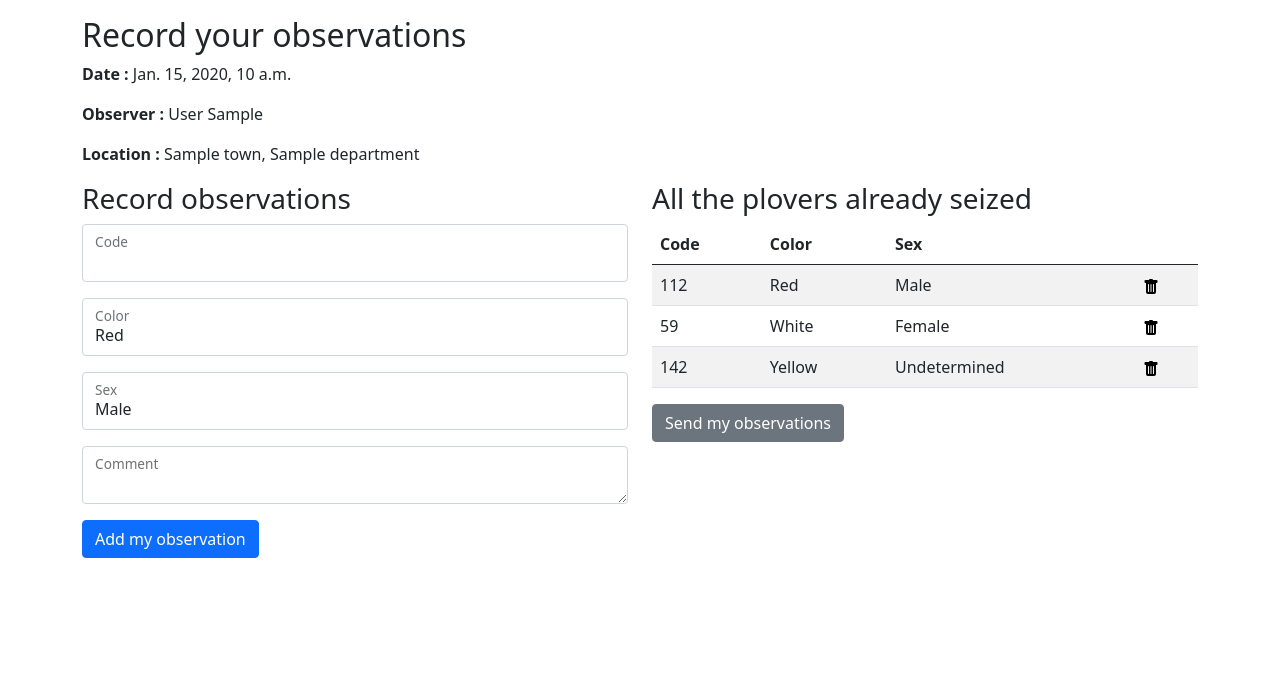
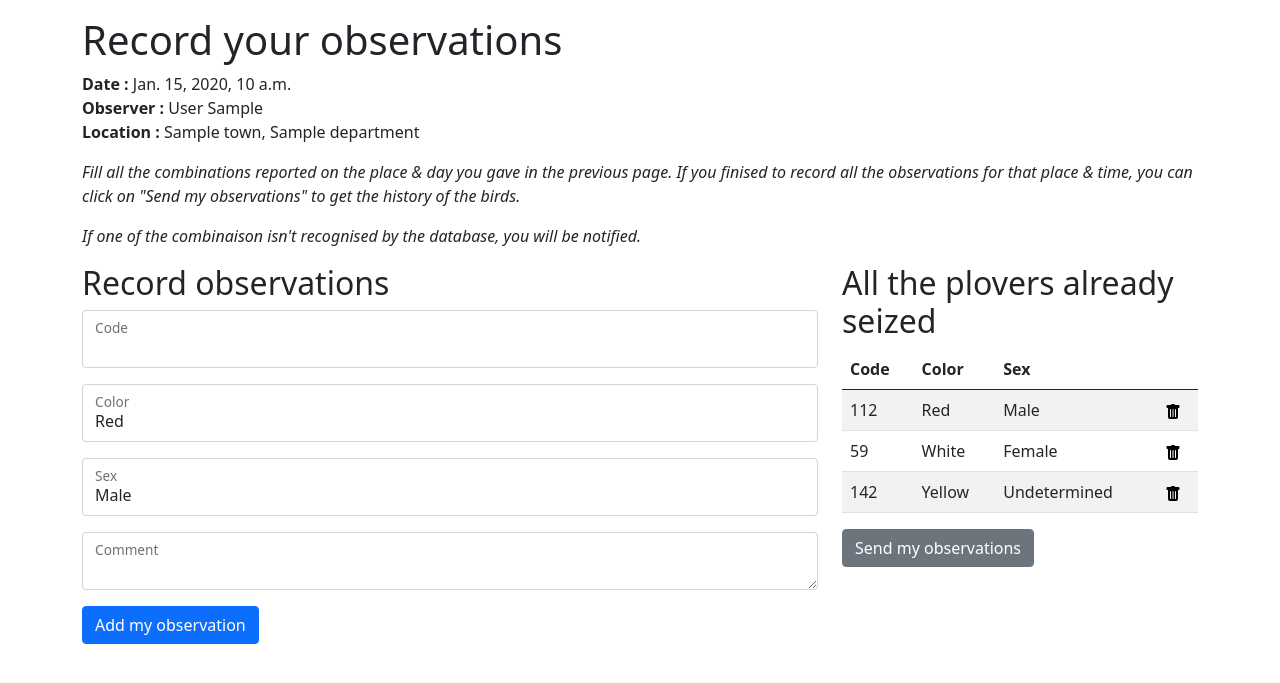
Before and after one commit to Carmain/kentish-plovers, a Django app: template templates/website/observations.html in a window 1280 px wide. Shown: the part 56-739 px from the top of the page. Run offline with Django 3.2, Linux system fonts and the light colour scheme; data comes from the database, SQL or seed files in the repository; tables that the repository leaves empty hold one stand-in row (values such as "Sample post"); the template is opened without the code that fills it: values that come from a table or form of the project are taken from there, most other values are stand-ins (such as "Sample title", 1, 10 or a date in 2020).

Commit message:
Cleaning: improve from details

```diff
--- a/templates/website/observations.html
+++ b/templates/website/observations.html
@@ -6,16 +6,25 @@
 {% block title %}{% trans "Record your observations" %}{% endblock %}
 {% block content %}
 <section class="container py-lg-3">
-    <h2>{% trans "Record your observations" %}</h2>
+    <h1>{% trans "Record your observations" %}</h1>
 
-    <p><b>{% trans "Date" %} :</b> {{general.date}}</p>
-    <p><b>{% trans "Observer" %} :</b> {{general.last_name}} {{general.first_name}}</p>
-    <p><b>{% trans "Location" %} :</b> {{general.town}}, {{general.department}}</p>
+    <p>
+        <b>{% trans "Date" %} :</b> {{general.date}}<br>
+        <b>{% trans "Observer" %} :</b> {{general.last_name}} {{general.first_name}}<br>
+        <b>{% trans "Location" %} :</b> {{general.town}}, {{general.department}}
+    </p>
+
+    <p class="fst-italic">
+        {% trans "Fill all the combinations reported on the place & day you gave in the previous page." %}
+        {% trans 'If you finised to record all the observations for that place & time, you can click on "Send my observations" to get the history of the birds.' %}
+    </p>
+    <p class="fst-italic">
+        {% trans "If one of the combinaison isn't recognised by the database, you will be notified." %}
+    <p>
 
     <div class="row">
-        <div class="col-sm-6">
-        <h3>{% trans 'Record observations' %}</h3>
-
+        <div class="col-sm-8">
+            <h2>{% trans "Record observations" %}</h2>
             <form method="post" action="{% url 'observations' %}" autocomplete="off">
                 {% csrf_token %}
                 {% for field in form %}
@@ -24,19 +33,19 @@
                 </div>
                 {% endfor %}
                 <div class="form-group">
-                <button type="submit" class="btn btn-primary">{% trans 'Add my observation' %}</button>
+                    <button type="submit" class="btn btn-primary">{% trans "Add my observation" %}</button>
                 </div>
             </form>
         </div>
 
-        <div class="col-sm-6">
-        <h3>{% trans 'All the plovers already seized' %}</h3>
+        <div class="col-sm-4">
+            <h2>{% trans "All the plovers already seized" %}</h2>
             <table class="table table-striped">
                 <thead>
                 <tr>
-                <th>{% trans 'Code' %}</th>
-                <th>{% trans 'Color' %}</th>
-                <th>{% trans 'Sex' %}</th>
+                    <th>{% trans "Code" %}</th>
+                    <th>{% trans "Color" %}</th>
+                    <th>{% trans "Sex" %}</th>
                     <th></th>
                 </tr>
                 </thead>
@@ -56,9 +65,11 @@
                 </tbody>
             </table>
 
+            {% if plovers %}
                 <a href="{% url 'validate_plovers' %}" class="btn btn-secondary large-button" role="button" {% if not plovers %}disabled{% endif %}>
                     {% trans "Send my observations" %}
                 </a>
+            {% endif %}
         </div>
     </div>
 </section>
```
Also changed, not shown: templates/website/map.html (+9 -4 lines), locale/en/LC_MESSAGES/django.po, locale/fr/LC_MESSAGES/django.po. Lines whose indentation alone changed are shown as unchanged.
